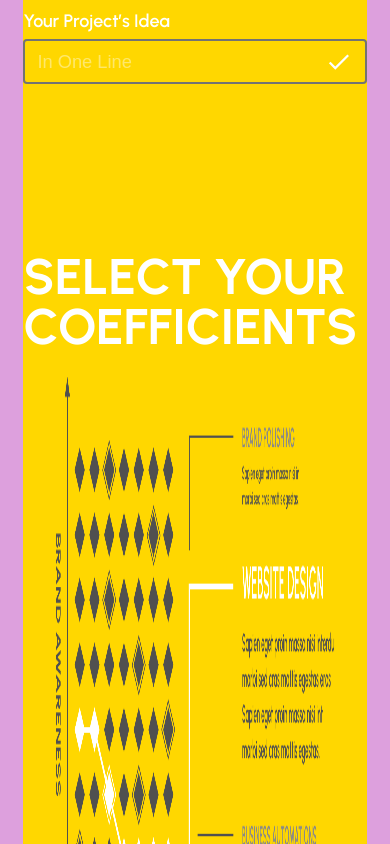
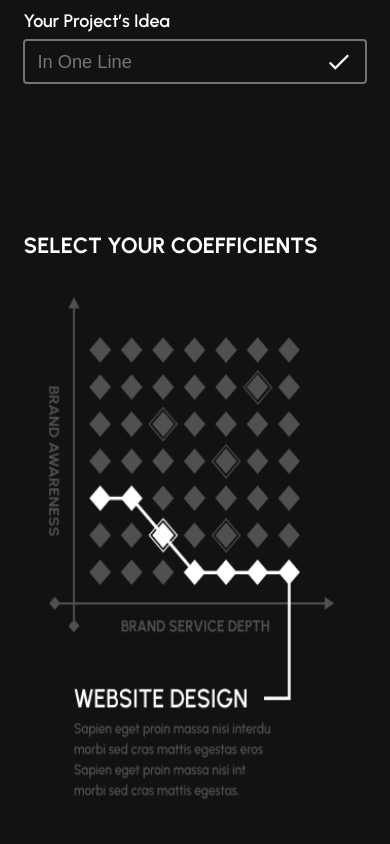
Before and after one commit to ivantrejoc/zoerowebsite, a React (Vite) app: page /contact in a window 390 px wide. Shown: the part 1156-2000 px from the top of the page. Built offline with nearby package versions, Linux system fonts and the light colour scheme.

Commit message:
contact/coefficients-section-responsive

```diff
--- a/src/pages/Contact.jsx
+++ b/src/pages/Contact.jsx
@@ -1,13 +1,16 @@
 import { Box, Typography, Grid, TextField, Button } from "@mui/material";
 import { useTheme } from "@mui/material/styles";
+import { useMediaQuery } from "@mui/material";
 import HeroTwoSection from "../components/heroTwoSection/HeroTwoSection";
 import CheckIcon from "@mui/icons-material/Check";
 import coefficientsImage from "../assets/img/coefficients-image.png";
 import buttonBackground from "../assets/img/vector-104-stroke.png";
 import binaryStripe from "../assets/img/binary-stripe.png";
+import coefficientsMobile from "../assets/img/coefficientes-mobile.png";
 
 const Contact = () => {
   const theme = useTheme();
+  const isMobile = useMediaQuery(theme.breakpoints.down("sm"));
 
   return (
     <Box
@@ -104,7 +107,6 @@ const Contact = () => {
       <Box
         id="form-container"
         sx={{
-          background: "plum",
           display: "flex",
           justifyContent: "start",
           alignItems: "center",
@@ -113,17 +115,21 @@ const Contact = () => {
           width: "100%",
           overflowX: "0px",
           height: "140vh",
-          maxHeight: "140vh",
           marginBottom: 10,
           [theme.breakpoints.down("xxl")]: {
-            height: "500vh",
-            maxHeight: "500vh"
+            height: "135vh",
+            marginBottom: 15
+          },
+          [theme.breakpoints.down("md")]: {
+            height: "198vh"
+          },
+          [theme.breakpoints.down("sm")]: {
+            height: "170vh"
           }
         }}
       >
         <Box
           sx={{
-            background: "gold",
             display: "flex",
             justifyContent: "start",
             alignItems: "start",
@@ -190,10 +196,11 @@ const Contact = () => {
                 height: "33vh"
               },
               [theme.breakpoints.down("md")]: {
-                height: "95vh"
+                height: "130vh"
               },
               [theme.breakpoints.down("sm")]: {
-                height: "80vh"
+                height: "80vh",
+                marginBottom: 3
               }
             }}
           >
@@ -412,10 +419,24 @@ const Contact = () => {
               padding: "5vh 0 5vh 0",
               gap: "55%",
               maxHeight: "10vh",
-              marginBottom: 4
+              marginBottom: 4,
+              [theme.breakpoints.down("sm")]: {
+                marginBottom: 1
+              }
             }}
           >
-            <Typography variant="h2" component="h2">
+            <Typography
+              variant="h2"
+              component="h2"
+              sx={{
+                [theme.breakpoints.down("sm")]: {
+                  fontSize: "1.375rem"
+                },
+                [theme.breakpoints.down("xxs")]: {
+                  fontSize: "1.315rem"
+                }
+              }}
+            >
               SELECT YOUR COEFFICIENTS
             </Typography>
           </Box>
@@ -428,17 +449,52 @@ const Contact = () => {
               position: "relative",
               width: "74vw",
               height: "70vh",
-              margin: "0 auto 0 8vw"
+              margin: "0 auto 0 7vw",
+              [theme.breakpoints.down("xxl")]: {
+                height: "60vh",
+                margin: "0 auto 0 6vw"
+              }
             }}
           >
-            <img
+            {isMobile && (
+              <img
+                id="coefficient-image"
+                src={coefficientsMobile}
+                alt="coefficients-image"
+              />
+            )}
+            {!isMobile && (
+              <img
+                id="coefficient-image"
+                src={coefficientsImage}
+                alt="coefficients-image"
+              />
+            )}
+            {/* <img
               id="coefficient-image"
               src={coefficientsImage}
               alt="coefficients-image"
-            />
+            /> */}
           </Box>
         </Box>
       </Box>
+      {/* BINARY STRIPE */}
+      <Box
+        id="binary-stripe-container"
+        sx={{
+          display: "flex",
+          justifyContent: "start",
+          alignItems: "center",
+          position: "relative",
+          backgroundImage: `url(${binaryStripe})`,
+          backgroundSize: "100%",
+          backgroundRepeat: "no-repeat",
+          width: "100%",
+          overflowX: "hidden",
+          height: "20vh",
+          marginBottom: "15vh"
+        }}
+      />
       <Box
         id="button-container"
         sx={{
@@ -460,22 +516,7 @@ const Contact = () => {
       >
         <Button>SEND US YOUR EQUATION</Button>
       </Box>
-      <Box
-        id="binary-stripe-container"
-        sx={{
-          display: "flex",
-          justifyContent: "start",
-          alignItems: "center",
-          position: "relative",
-          backgroundImage: `url(${binaryStripe})`,
-          backgroundSize: "100%",
-          backgroundRepeat: "no-repeat",
-          width: "100%",
-          overflowX: "hidden",
-          height: "20vh",
-          marginBottom: "15vh"
-        }}
-      />
+
       <HeroTwoSection />
     </Box>
   );
```
